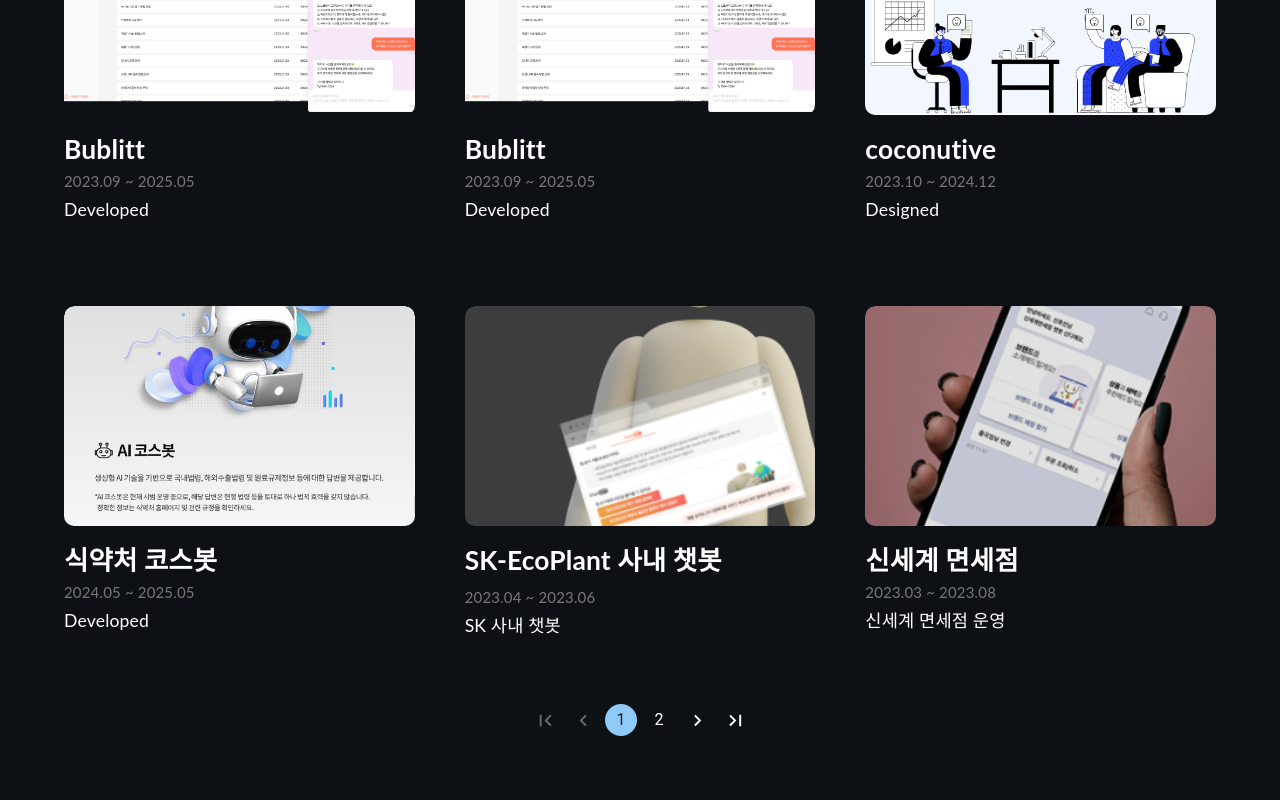
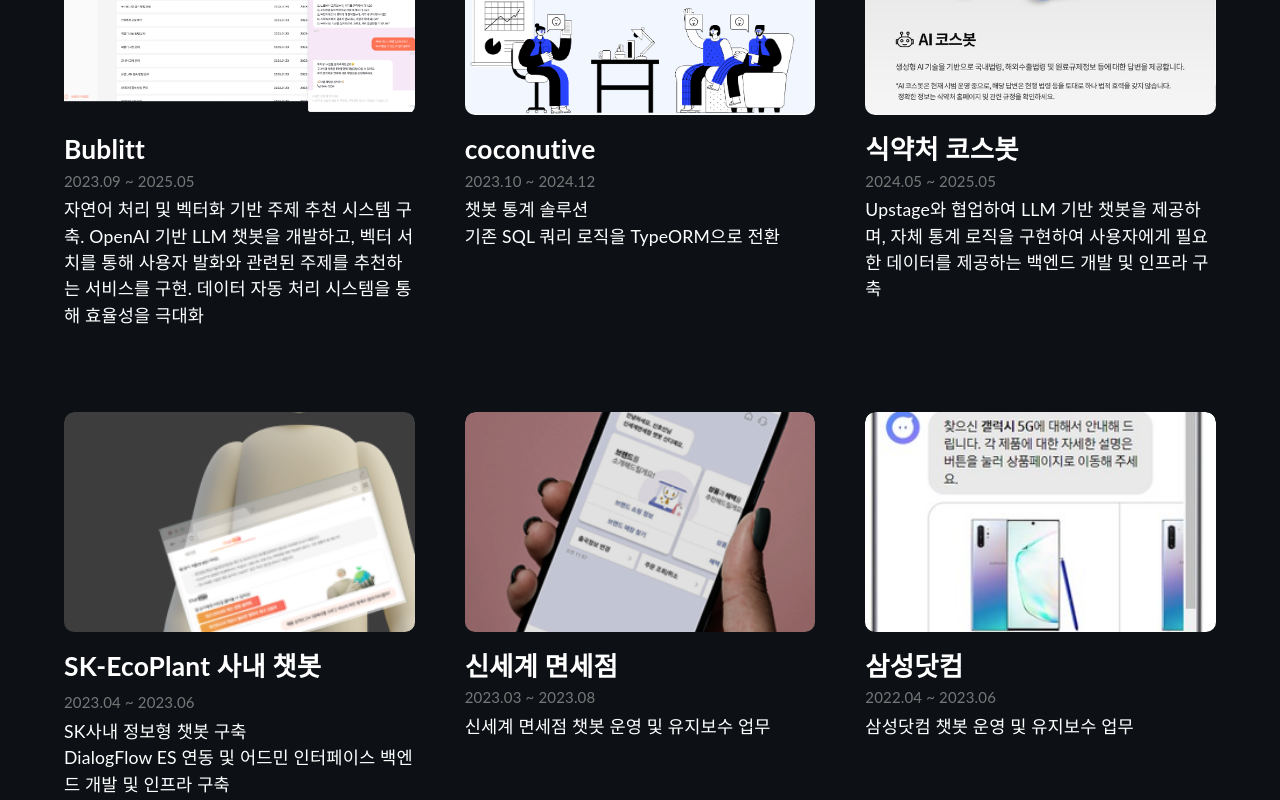
Before and after one commit to junseokhub/junseokhub.github.io, a React (Vite) app: page / in a window 1280 px wide. Shown: the part 2720-3520 px from the top of the page. Built offline with nearby package versions, Linux system fonts and the light colour scheme.

Commit message:
Fix: md수정 및 프로젝트 desc 변경

```diff
--- a/src/components/ProjectCard.tsx
+++ b/src/components/ProjectCard.tsx
@@ -40,7 +40,12 @@
         </h2>
       )}
       <p className="project-since-info" style={{ fontSize: "15px"}}>{project.since}</p>
-      <p className="project-description">{project.desc}</p>
+      <p
+        className="project-description"
+        dangerouslySetInnerHTML={{
+          __html: project.desc.replace(/\n/g, "<br />"),
+        }}
+      ></p>
     </div>
   );
 };
--- a/src/project.json
+++ b/src/project.json
@@ -3,25 +3,25 @@
     "id": 1,
     "title": "삼성닷컴",
     "link": "https://samsung.com",
-    "desc": "삼성닷컴 운영",
+    "desc": "삼성닷컴 챗봇 운영 및 유지보수 업무",
     "img": "samsung.png",
     "since": "2022.04 ~ 2023.06",
-    "hasMd": false
+    "hasMd": true
   },
   {
     "id": 2,
     "title": "신세계 면세점",
     "link": "https://www.ssgdfs.com/cb/kr/?utm_source=header&utm_medium=quickicon&utm_id=ClickEvent_Chatbot",
-    "desc": "신세계 면세점 운영",
+    "desc": "신세계 면세점 챗봇 운영 및 유지보수 업무",
     "img": "ssg.png",
     "since": "2023.03 ~ 2023.08",
-    "hasMd": false
+    "hasMd": true
   },
   {
     "id": 3,
     "title": "SK-EcoPlant 사내 챗봇",
     "link": "",
-    "desc": "SK 사내 챗봇",
+    "desc": "SK사내 정보형 챗봇 구축 \n DialogFlow ES 연동 및 어드민 인터페이스 백엔드 개발 및 인프라 구축",
     "img": "skeco.png",
     "since": "2023.04 ~ 2023.06",
     "hasMd": true
@@ -30,7 +30,7 @@
     "id": 4,
     "title": "식약처 코스봇",
     "link": "http://aiconsulting.helpcosmetic.or.kr/",
-    "desc": "Developed",
+    "desc": "Upstage와 협업하여 LLM 기반 챗봇을 제공하며, 자체 통계 로직을 구현하여 사용자에게 필요한 데이터를 제공하는 백엔드 개발 및 인프라 구축",
     "img": "cosbot.jpg",
     "since": "2024.05 ~ 2025.05",
     "hasMd": true
@@ -39,7 +39,7 @@
     "id": 5,
     "title": "coconutive",
     "link": "https://www.coconutive.com/",
-    "desc": "Designed",
+    "desc": "챗봇 통계 솔루션 \n 기존 SQL 쿼리 로직을 TypeORM으로 전환",
     "img": "coconutive.png",
     "since": "2023.10 ~ 2024.12",
     "hasMd": true
@@ -48,16 +48,7 @@
     "id": 6,
     "title": "Bublitt",
     "link": "http://bublitt.com/",
-    "desc": "Developed",
-    "img": "bublitt.png",
-    "since": "2023.09 ~ 2025.05",
-    "hasMd": true
-  },
-    {
-    "id": 7,
-    "title": "Bublitt",
-    "link": "http://bublitt.com/",
-    "desc": "Developed",
+    "desc": "자연어 처리 및 벡터화 기반 주제 추천 시스템 구축. OpenAI 기반 LLM 챗봇을 개발하고, 벡터 서치를 통해 사용자 발화와 관련된 주제를 추천하는 서비스를 구현.  데이터 자동 처리 시스템을 통해 효율성을 극대화",
     "img": "bublitt.png",
     "since": "2023.09 ~ 2025.05",
     "hasMd": true
```
Also changed, not shown: public/data/Bublitt.md (+9 -0 lines), public/data/SK-EcoPlant 사내 챗봇.md (+8 -0 lines), public/data/coconutive.md (+8 -8 lines), public/data/삼성닷컴.md (added, +11 -0 lines), public/data/식약처 코스봇.md (+9 -5 lines), public/data/신세계 면세점.md (added, +8 -0 lines).
